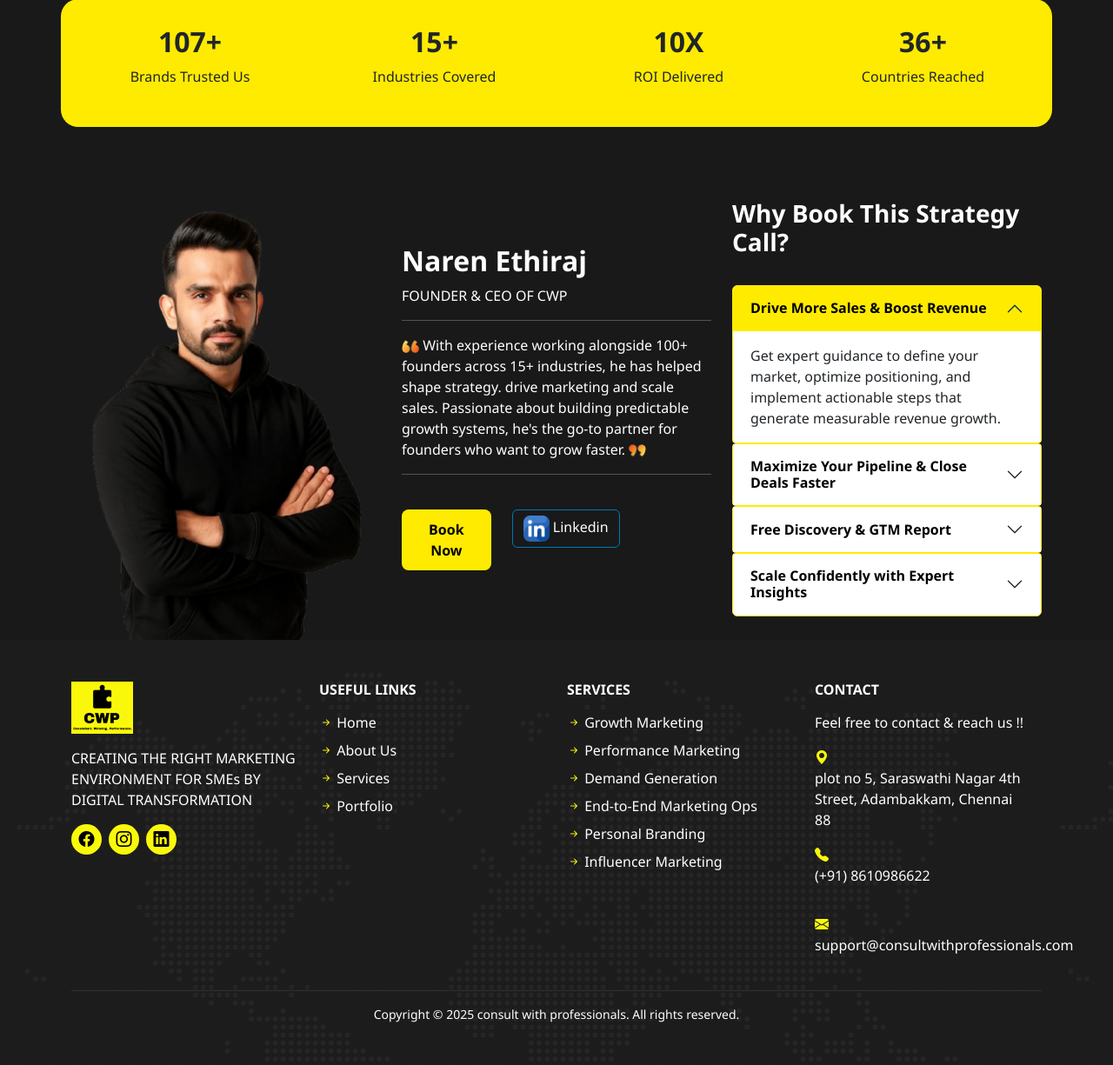
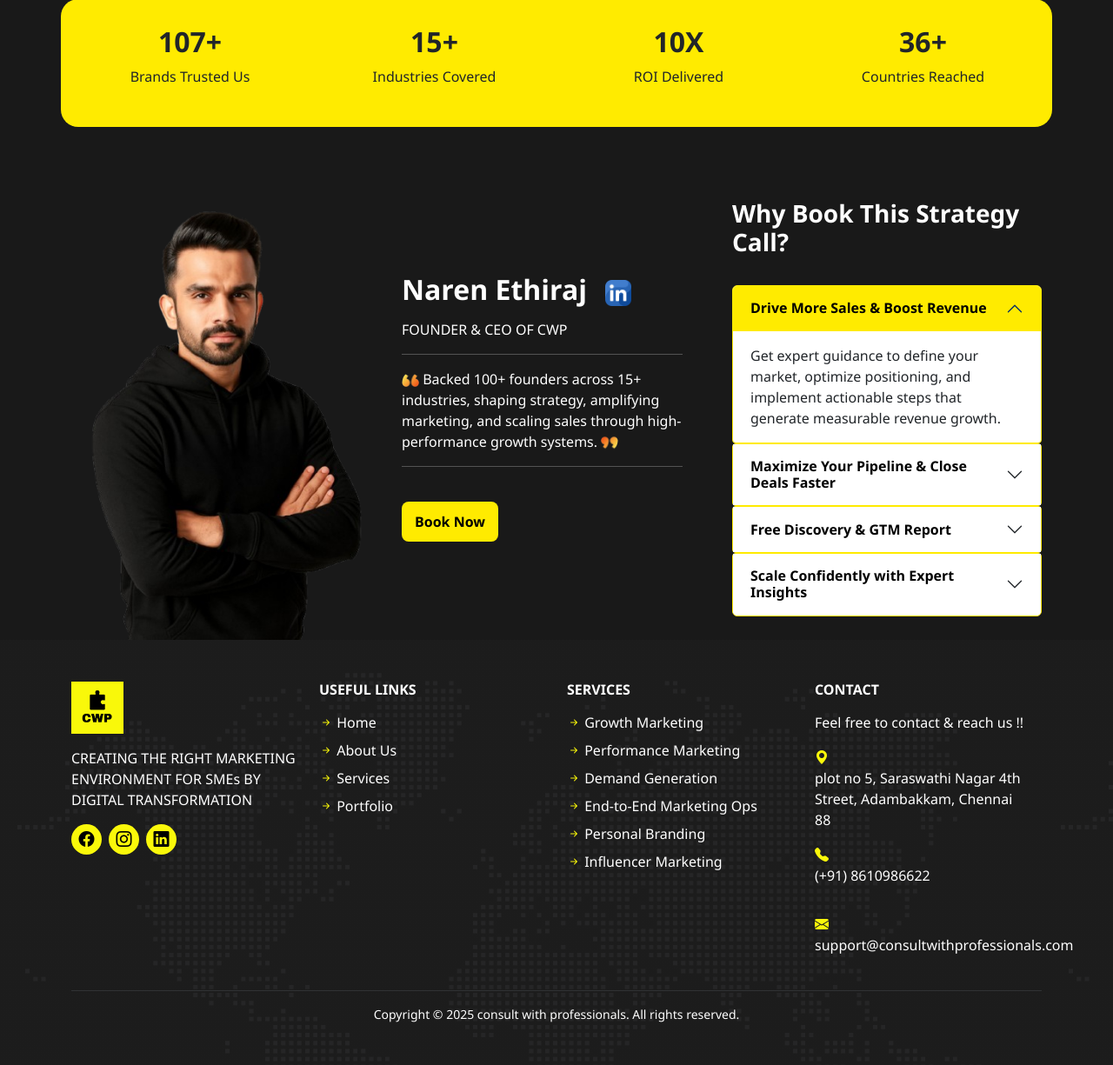
Before and after one commit to praveensrautela/cwp, a PHP site: page / in a window 1280 px wide. Shown: the part 3798-5023 px from the top of the page at 87% size. Run offline with PHP 8.4, Linux system fonts and the light colour scheme.

Commit message:
final changes

```diff
--- a/index.html
+++ b/index.html
@@ -22,7 +22,7 @@
       <nav class="navbar navbar-expand-lg navbar-dark  px-3">
         <a class="navbar-brand d-flex align-items-center" href="#" aria-label="CWP home page">
           <div class="logo-box" aria-hidden="true">
-            <img src="Images/cwslogo.png" alt="" style="height: 50px">
+            <img src="Images/cwslogo.jpeg" alt="" style="height: 50px">
           </div>
         </a>
         <button class="navbar-toggler" type="button" data-bs-toggle="collapse" data-bs-target="#navbarContent"
@@ -449,26 +449,23 @@
         <div class="col-md-4 neerjimg mt-3">
           <img src="Images/neerajimage.png" data-aos="zoom-in" alt="" style="width: 100%;">
         </div>
-        <div class="col-md-4 text-white mt-3">
-          <h2 class="fw-bold">Naren Ethiraj</h2>
+        <div class="col-md-4 text-white mt-3 pe-lg-45">
+          <h2 class="fw-bold">Naren Ethiraj <span><a href="https://www.linkedin.com/in/naren-ethiraj-14834514b/"
+                class="btn  text-white" target="_blank"><img src="Images/linkedin.png" alt=""
+                  style="width: 30px;color:white;"> </a></span></h2>
           <p style="text-transform: uppercase;">Founder & CEO of CWP</p>
           <hr>
-          <p><img src="Images/blockquote.png" alt="" width="20px"> With experience working alongside 100+ founders
-            across 15+ industries, he has helped shape strategy. drive
-            marketing and scale sales. Passionate about building predictable growth systems, he's the go-to partner for
-            founders who want to grow faster. <img src="Images/blockquote.png" alt="" width="20px"
-              style="transform:rotate(180deg);"> </p>
+          <p><img src="Images/blockquote.png" alt="" width="20px"> Backed 100+ founders across 15+ industries, shaping
+            strategy, amplifying marketing, and scaling sales through high-performance growth systems. <img
+              src="Images/blockquote.png" alt="" width="20px" style="transform:rotate(180deg);"> </p>
           <hr>
           <br>
           <div class="row">
-            <div class="col-4 ">
-              <a href="https://calendly.com/narenethiraj" data-aos="fade-right" class="btn bookstrategy" target="_blank"><i
-                  class="fa-solid fa-arrow-right"></i> Book Now</a>
+            <div class="col-12 ">
+              <a href="https://calendly.com/narenethiraj" data-aos="fade-right" class="btn bookstrategy"
+                target="_blank"><i class="fa-solid fa-arrow-right"></i> Book Now</a>
             </div>
-            <div class="col-6 text-left">
-              <a href="https://www.linkedin.com/in/naren-ethiraj-14834514b/" data-aos="fade-left" class="btn linkedingbtn text-white"
-                target="_blank"><img src="Images/linkedin.png" alt="" style="width: 30px;color:white;"> Linkedin</a>
-            </div>
+
           </div>
         </div>
 
@@ -564,7 +561,7 @@
         <!-- Logo & About -->
         <div class="col-lg-3 col-md-6">
           <h5 class="fw-bold mb-3">
-            <img src="Images/cwslogo.png" alt="CWP Logo" height="60" class="me-2">
+            <img src="Images/cwslogo.jpeg" alt="CWP Logo" height="60" class="me-2">
           </h5>
           <p>CREATING THE RIGHT MARKETING ENVIRONMENT FOR SMEs BY DIGITAL TRANSFORMATION</p>
           <div class="d-flex gap-2 mt-3">
--- a/style.css
+++ b/style.css
@@ -578,3 +578,12 @@ body {
   background-color: #fff;
   color: #000;
 }
+
+
+@media (min-width: 992px) {
+
+  /* lg breakpoint */
+  .pe-lg-45 {
+    padding-right: 45px !important;
+  }
+}
```
Also changed, not shown: Images/cwslogo.jpeg (added), Images/cwslogo111.png (renamed from Images/cwslogo.png).
